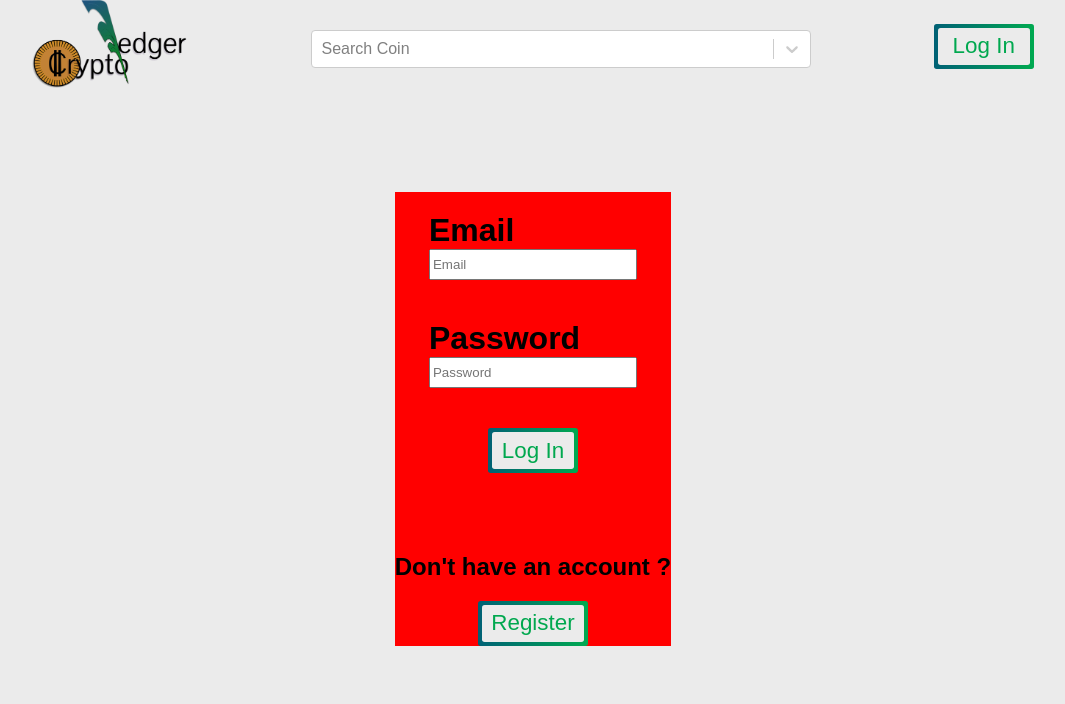
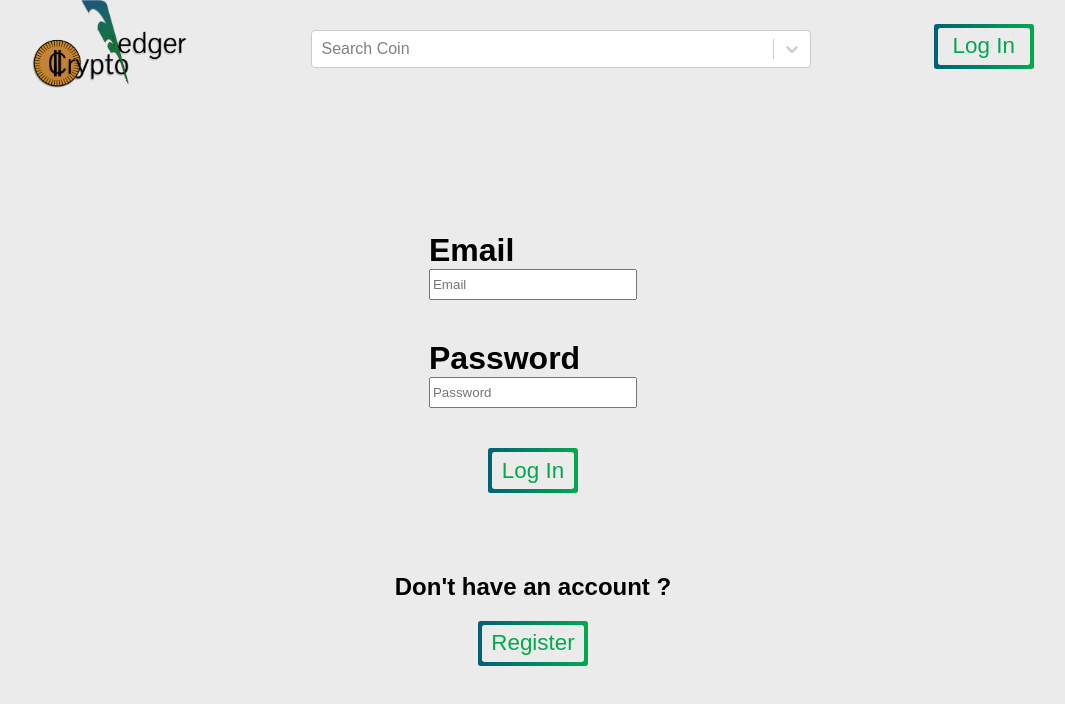
Before and after one commit to JoncarlosT/CryptoLedger-V2, a React (Create React App) app in the folder client/: page /auth in a window 1280 px wide. Shown: the top 704 px of the page, without its empty margins (107-1172 px from the left). Built offline with nearby package versions, Linux system fonts and the light colour scheme.

Commit message:
Authpage Development

```diff
--- a/client/src/pages/AuthPage/styles.js
+++ b/client/src/pages/AuthPage/styles.js
@@ -9,7 +9,8 @@ export const StyledAuthPage = styled.div`
 `;
 
 export const AuthFormWrapper = styled.div`
-  background-color: red;
+  padding: 20px;
+  border-radius: 15px;
 `;
 
 export const AuthNavigationWrapper = styled.div`
```
